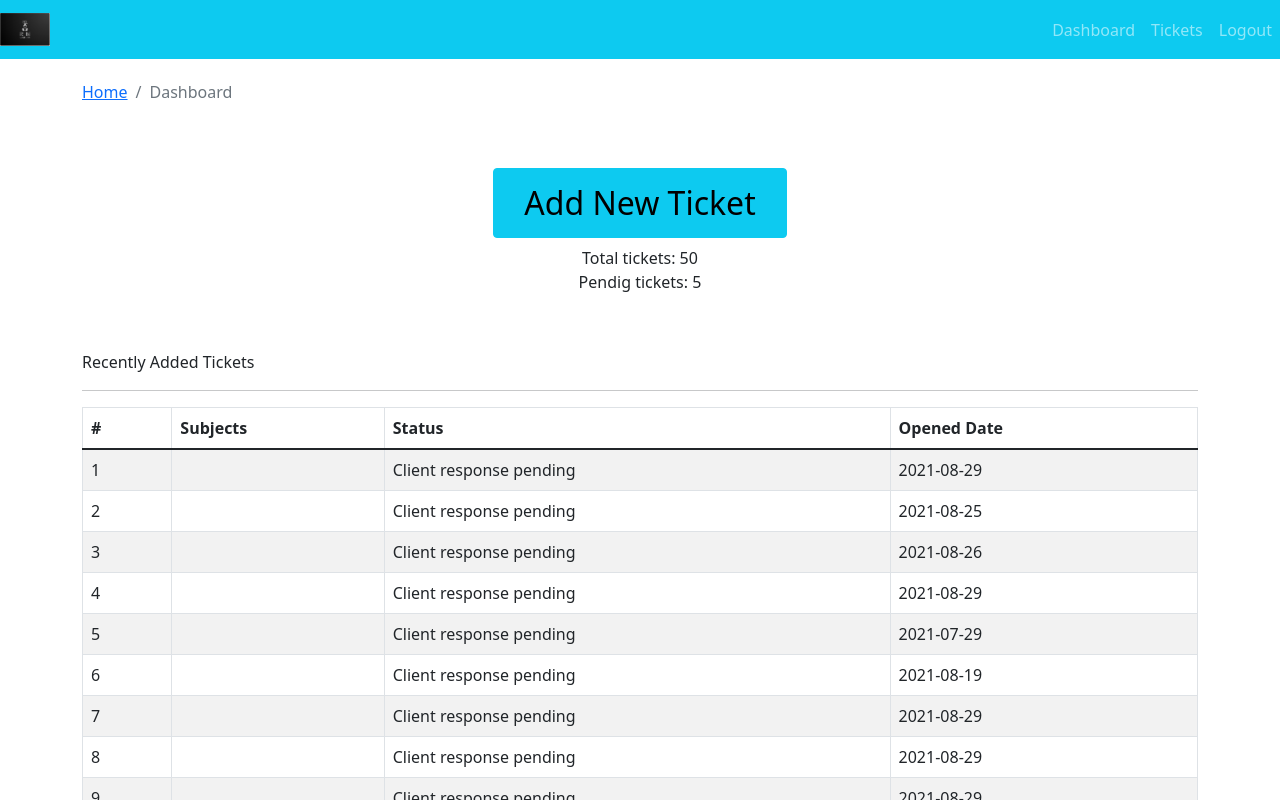
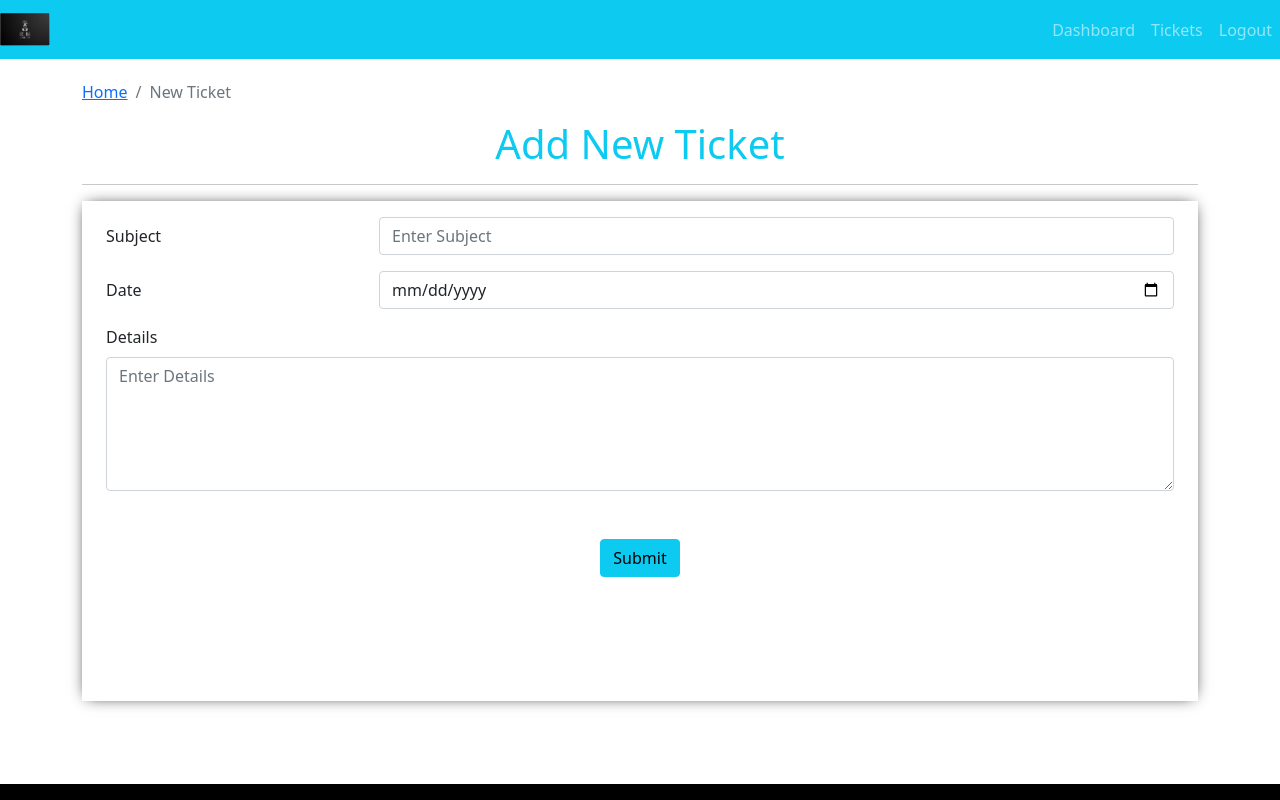
Before and after one commit to Ritcus/crmprojectt, a React (Create React App) app: page / in a window 1280 px wide. Shown: the top 800 px of the page. Built offline with nearby package versions, Linux system fonts and the light colour scheme.

Commit message:
ticket page is done

```diff
--- a/src/App.js
+++ b/src/App.js
@@ -4,12 +4,14 @@
 import { Dashboard } from './pages/dashboard/Dashboard.page';
 
 import { Entry } from './pages/entry/Entry.page';
+import { AddTicket } from './pages/new-ticket/AddTicket.Page';
 
 function App() {
   return (
     <div className="App">
       <DefaultLayout>
-        <Dashboard />
+        { /*<Dashboard />*/ }
+        <AddTicket/>
       </DefaultLayout>
       {/* <Entry/> */}
     </div>
--- /dev/null
+++ b/src/components/addTicketForm/AddTicketForm.comp.js
@@ -0,0 +1,86 @@
+import React from 'react'
+
+import { Jumbotron, Form, Row, Col, Button, Container } from 'react-bootstrap'
+
+import PropTypes from "prop-types"
+
+import "./add-ticket-form-style.css";
+
+export const AddTicketForm = ({handleOnSubmit, handleOnChange, frmDt}) => {
+    console.log(frmDt);
+    return (
+        <Jumbotron >
+            <h1 className=" text-info text-center"> Add New Ticket </h1>
+            <hr />
+            <Container  className=" mt-3 add-new-ticket" bg-light>
+
+                <Form autoComplete="off" onSubmit={handleOnSubmit}>
+
+                    <Form.Group as ={Row} >
+                        <p />
+                        <Form.Label column sm={3}>Subject</Form.Label>
+                        <Col sm={9} >
+                        <Form.Control
+                            type="subject"
+                            name="subject"
+                            minLength="3"
+                            maxLength="100"
+                            value={frmDt.subject}
+                            onChange={handleOnChange}
+
+                            placeholder="Enter Subject"
+                            required
+                        />
+                        </Col>
+                    </Form.Group>
+                    <p />
+
+                    <Form.Group as ={Row}>
+                        <Form.Label column sm={3}>Date</Form.Label>
+                        <Col sm={9}>
+                        <Form.Control
+                            type="date"
+                            name="issueDate"
+                            value={frmDt.issueDate}
+                            onChange={handleOnChange}
+
+                            placeholder="Enter Date"
+                            required
+                        />
+                        </Col>
+                    </Form.Group>
+                    <p />
+                    <Form.Group className="mb-5">
+                        <Form.Label >Details</Form.Label>
+
+                        <Form.Control
+                            as="textarea"
+                            name="details"
+                            rows="5"
+                            value={frmDt.details}
+                            onChange={handleOnChange}
+
+                            placeholder="Enter Details"
+                            required
+                        />
+
+                    </Form.Group>
+                    <p />
+                    <div className=" mb-10 text-center ">
+                        <Button type="submit" variant="info" block margin-bottom="5">Submit</Button>
+
+                    </div>
+
+                </Form>
+
+            </Container>
+
+        </Jumbotron>
+    )
+}
+
+AddTicketForm.propTypes={
+    handleOnSubmit: PropTypes.func.isRequired,
+    handleOnChange: PropTypes.func.isRequired,
+    frmDt: PropTypes.object.isRequired
+}
--- /dev/null
+++ b/src/components/addTicketForm/add-ticket-form-style.css
@@ -0,0 +1,10 @@
+.add-new-ticket{
+    height: 500px;
+    margin-right: auto;
+    margin-left: auto;
+    box-shadow: 0px 0px 15px -5px black;
+}
+
+.btnmail{
+    margin: 1rem;
+}
--- a/src/layout/DefaultLayout.js
+++ b/src/layout/DefaultLayout.js
@@ -6,7 +6,7 @@
 export const DefaultLayout = ({children}) => {
     return (
         <div className="default-layout">
-            <header className="header mb-10">
+            <header className="header mb-2">
                 <Header />
             </header>
             <main className="main">
--- /dev/null
+++ b/src/pages/new-ticket/AddTicket.Page.js
@@ -0,0 +1,55 @@
+import React from 'react'
+
+import { Container, Row, Col } from 'react-bootstrap'
+import { AddTicketForm } from '../../components/addTicketForm/AddTicketForm.comp'
+import { PageBreadcrumb } from '../../components/breadcrumb/Breadcrumb.comp'
+
+import { useState } from 'react'
+import { useEffect } from 'react'
+
+const initialFrmDt = {
+    subject:"",
+    issueDate: "",
+    details: ""
+}
+
+export const AddTicket= () => {
+
+    const [frmData, setFrmData] = useState(initialFrmDt);
+    useEffect(() => {},[frmData]);
+
+    const handleOnChange= (e) => {
+        const { name, value } = e.target;
+
+
+
+
+        setFrmData({
+            ...frmData,
+            [name]:value,
+        });
+
+    };
+
+    const handleOnSubmit= e => {
+        e.preventDefault()
+
+        console.log("Form submit request received", frmData)
+    }
+    return (
+        <Container>
+            <Row>
+                <Col>
+                    <PageBreadcrumb page="New Ticket" />
+                </Col>
+            </Row>
+            <Row>
+                <Col>
+                    <AddTicketForm handleOnChange= {handleOnChange}
+                    frmDt={frmData}
+                    handleOnSubmit={  handleOnSubmit}/>
+                </Col>
+            </Row>
+        </Container>
+    )
+}
```
Also changed, not shown: src/App.css (line endings or trailing spaces).
